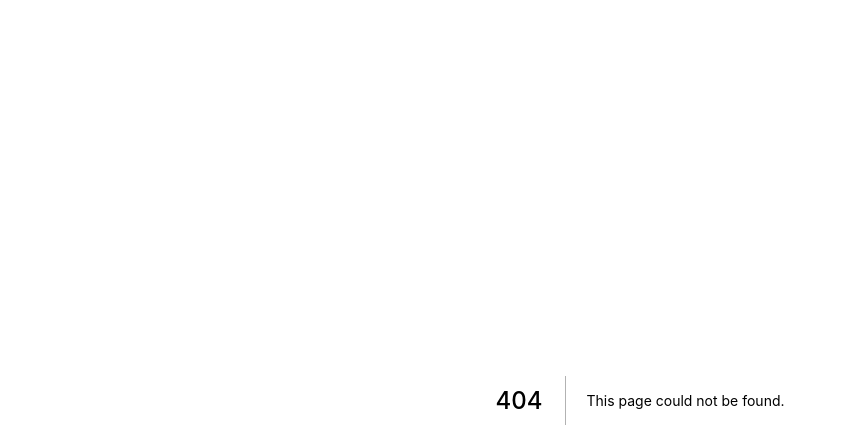
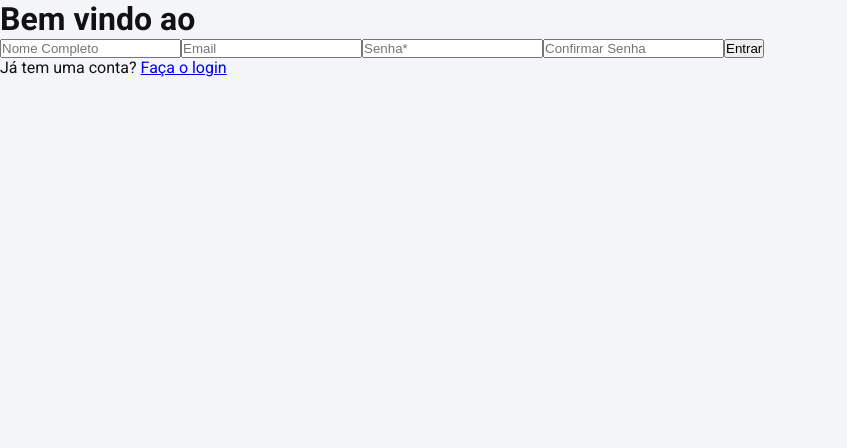
Before and after one commit to Elojr/CapacitELO-front-end, a Next.js app: page /cadastro/um in a window 1280 px wide. Before the commit this address had no page. Shown: the top 448 px of the page, without its empty margins (0-847 px from the left). Built offline with nearby package versions, Linux system fonts and the light colour scheme.

Commit message:
Pagina um do cadastro

```diff
--- /dev/null
+++ b/src/pages/cadastro/um.tsx
@@ -0,0 +1,21 @@
+import React from 'react'
+
+const Cadastro1: React.FC = () => {
+    return (
+        <div className="cad1">
+            <main>
+                <div className="box-cad1">
+                    <h1>Bem vindo ao</h1>
+                    <input type="text" placeholder="Nome Completo" />
+                    <input type="email" placeholder="Email" />
+                    <input type="password" placeholder="Senha*" />
+                    <input type="password" placeholder="Confirmar Senha" />
+                    <button>Entrar</button>
+                    <p>Já tem uma conta? <a href="./dois">Faça o login</a></p>
+                </div>
+            </main>
+        </div>
+    )
+}
+
+export default Cadastro1
```
